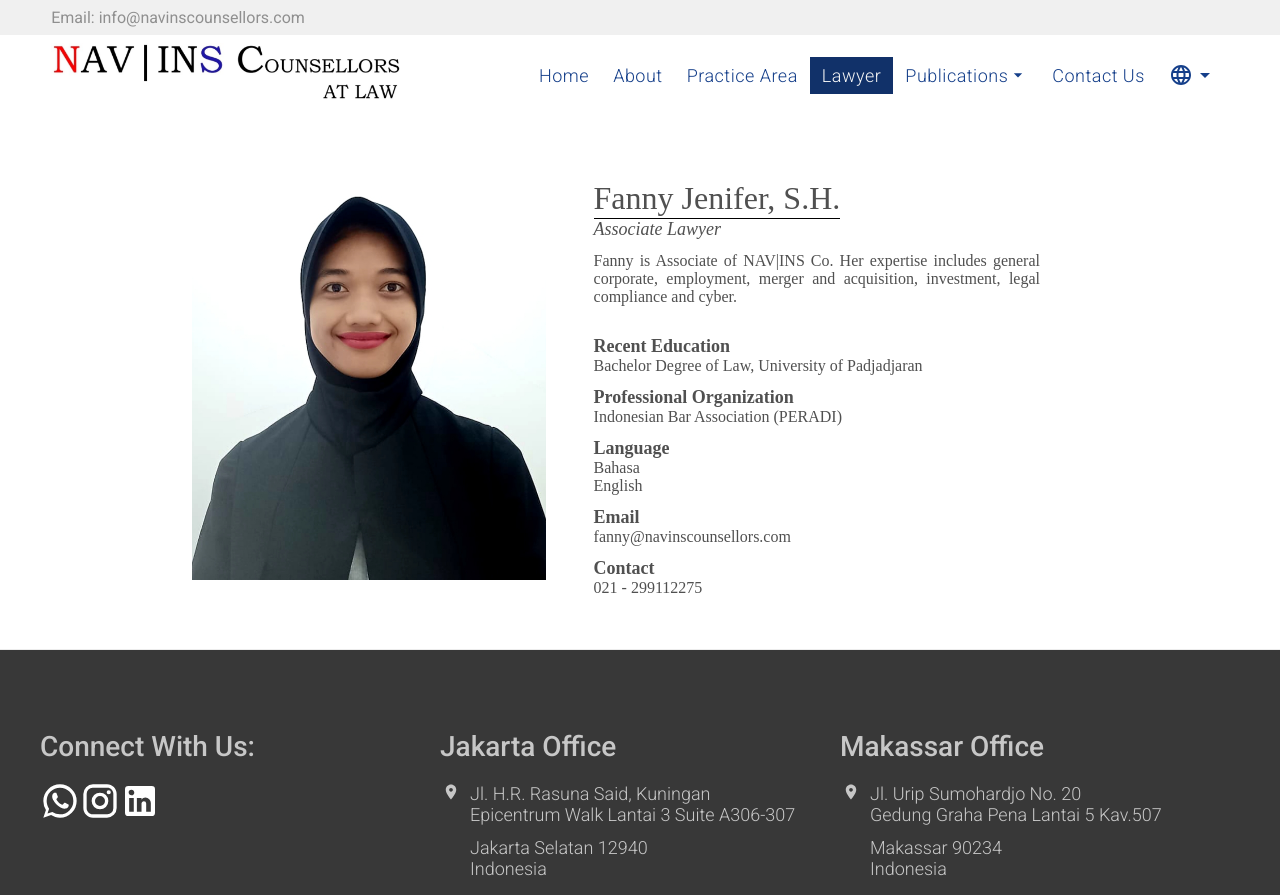
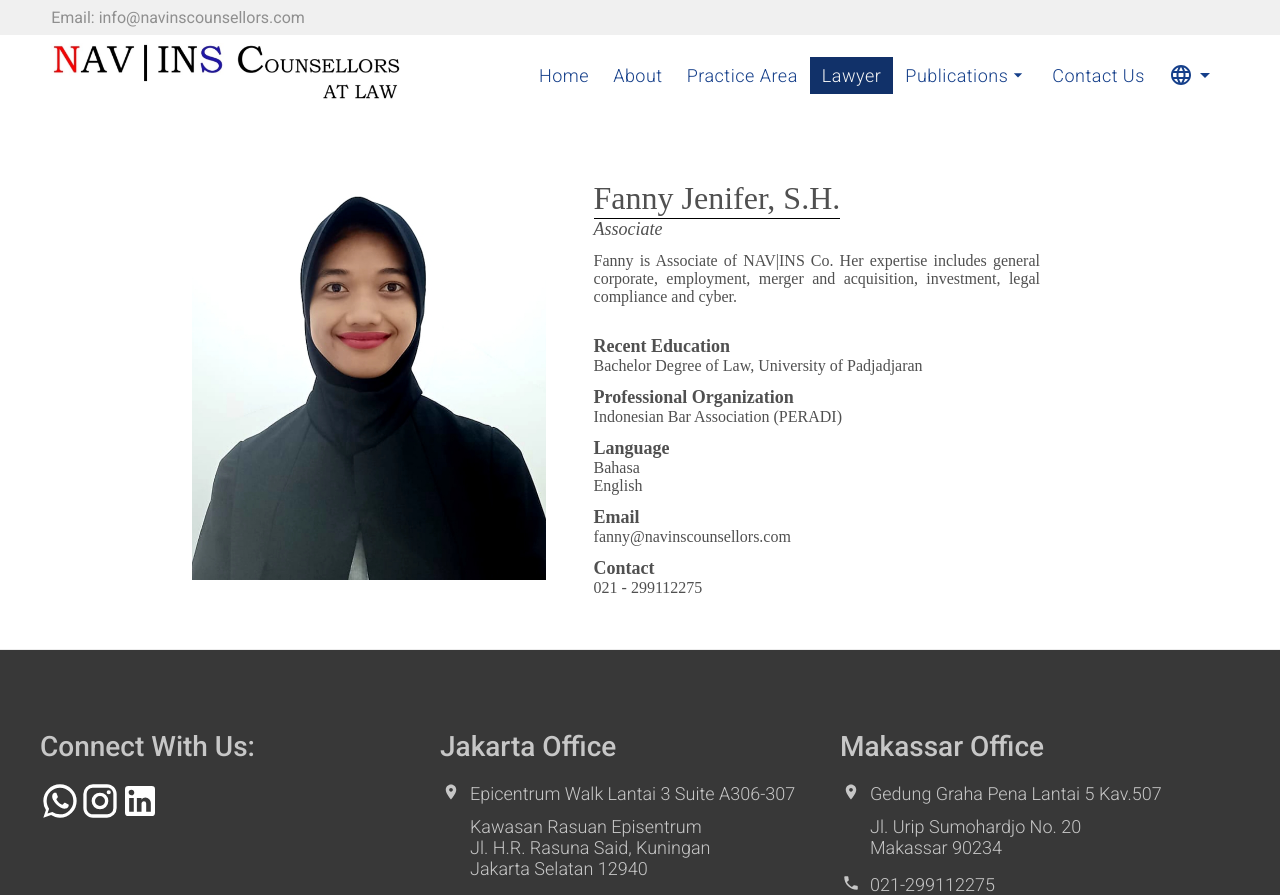
Before and after one commit to MuslimMujahid/navinscounsellors, a React (Create React App) app: page /lawyer/fanny-jenifer-sh in a window 1280 px wide. Shown: the top 895 px of the page. Built offline with nearby package versions, Linux system fonts and the light colour scheme.

Commit message:
update macem-macem

```diff
--- a/src/components/Footer/Footer.js
+++ b/src/components/Footer/Footer.js
@@ -34,11 +34,14 @@ const Address = () => {
                                 <tr>
                                     <td><RoomIcon/></td>
                                     <td>
+                                        <span className="locality">Epicentrum Walk Lantai 3 Suite A306-307</span>
+                                        <span>Kawasan Rasuan Episentrum</span>
                                         <span className="street-address">Jl. H.R. Rasuna Said, Kuningan</span>
-                                        <span className="locality">Epicentrum Walk Lantai 3 Suite A306-307</span>
-                                        <span className="region">Jakarta Selatan</span>
-                                        <span className="postal-code">12940</span>
-                                        <span className="country-name">Indonesia</span>
+                                        <div>
+                                            <span className="region">Jakarta Selatan</span>
+                                            <span className="postal-code">12940</span>
+                                        </div>
+                                        {/* <span className="country-name">Indonesia</span> */}
                                     </td>
                                 </tr>
                             </tbody>
@@ -50,7 +53,7 @@ const Address = () => {
                         <tbody>
                             <tr>
                                 <td><PhoneIcon /></td>
-                                <td><p> -</p></td>
+                                <td><p> 021-299112275</p></td>
                             </tr>
                         </tbody>
                     </table>
@@ -86,13 +89,25 @@ const Address = () => {
                                 <td><RoomIcon /></td>
                                 <td>
                                     <span className="adr">
+                                        <span className="locality">Gedung Graha Pena Lantai 5 Kav.507</span>
                                         <span className="street-address">Jl. Urip Sumohardjo No. 20</span>
-                                        <span className="locality">Gedung Graha Pena Lantai 5 Kav.507</span>
-                                        <span className="region">Makassar</span>
-                                        <span className="postal-code">90234</span>
-                                        <span className="country-name">Indonesia</span>
+                                        <div>
+                                            <span className="region">Makassar</span>
+                                            <span className="postal-code">90234</span>
+                                        </div>
+                                        {/* <span className="country-name">Indonesia</span> */}
                                     </span>
                                 </td>
+                            </tr>
+                        </tbody>
+                    </table>
+                </address>
+                <address className="content-item">
+                    <table>
+                        <tbody>
+                            <tr>
+                                <td><PhoneIcon /></td>
+                                <td><p> 021-299112275</p></td>
                             </tr>
                         </tbody>
                     </table>
--- a/src/components/Header/Header.js
+++ b/src/components/Header/Header.js
@@ -16,6 +16,9 @@ const Header = () => {
     const [layer, setLayer] = useState(false)
     const linkStateCtx = useContext(linkStateContext)
     const languageCtx = useContext(languageContext)
+
+    const [extendMobileLanguage, setExtendMobileLanguage] = useState(false)
+    const [extendMobilePublications, setExtendMobilePublications] = useState(false)
 
     return (
         <header>
@@ -106,11 +109,13 @@ const Header = () => {
                     <li>
                         <Link to="/lawyer">Lawyer</Link>
                     </li>
-                    <li className="link-extended">
+                    <li className="link-extended" onClick={() => setExtendMobilePublications(!extendMobilePublications)}>
                         <div>
                             Publications
                             <ArrowDropDownIcon fontSize="small"/>
                         </div>
+                        {
+                            extendMobilePublications &&
                             <ul className="sub-links">
 
                                 <li>
@@ -120,9 +125,35 @@ const Header = () => {
                                     <Link to="/career">Career</Link>
                                 </li>
                             </ul>
+                        }
                     </li>
                     <li>
                         <Link to="/contact-us">Contact Us</Link>
+                    </li>
+                    <li className="link-extended" onClick={() => setExtendMobileLanguage(!extendMobileLanguage)}>
+                        <div>
+                            <LanguageIcon />
+                            <ArrowDropDownIcon />
+                        </div>
+                        {
+                            extendMobileLanguage &&
+                            <ul className="sub-links">
+                                <li onClick={() => languageCtx.setLang('id')}>
+                                    ID
+                                    {
+                                        languageCtx.lang === 'id'
+                                            && <CheckIcon style={{ fontSize: 20 }} />
+                                    }
+                                </li>
+                                <li onClick={() => languageCtx.setLang('en')}>
+                                    EN
+                                    {
+                                        languageCtx.lang === 'en'
+                                            && <CheckIcon style={{ fontSize: 20 }} />
+                                    }
+                                </li>
+                            </ul>
+                        }
                     </li>
                 </animated.ul>
             </nav>
@@ -132,6 +163,8 @@ const Header = () => {
                     onClick={() => {
                         set({y: (-1 * (y.getValue()+150))})
                         setLayer(!layer)
+                        setExtendMobileLanguage(false)
+                        setExtendMobilePublications(false)
                     }}
                 ></div>}
         </header>
--- a/src/components/Header/style.scss
+++ b/src/components/Header/style.scss
@@ -75,17 +75,11 @@ header {
         }
 
         .sub-links {
-            @include postAbsolute();
 
-            display: none;
-            top: 100%;
-            left: 0;
-            width: 150%;
 
             li {
                 @include flexCenter();
 
-                padding: 12px 12px;
                 background: $color-4;
                 border-left: solid 4px $color-1;
                 color: $color-1;
@@ -99,6 +93,18 @@ header {
                 > * {
                     background-color: $color-8;
                 }
+            }
+
+            @media screen and (min-width: $lg) {
+                @include postAbsolute();
+                // display: none;
+                top: 100%;
+                left: 0;
+                width: 150%;
+            }
+
+            @media screen and (min-width: $md) {
+                display: none;
             }
         }
 
--- a/src/components/Homepage/style.scss
+++ b/src/components/Homepage/style.scss
@@ -125,6 +125,10 @@ section.about {
             width: 100%;
             height: 500px;
             object-fit: cover;
+
+            @media screen and (max-width: $md) {
+                height: 600px;
+            }
         }
 
         .caption {
--- a/src/components/items.js
+++ b/src/components/items.js
@@ -151,7 +151,7 @@ const lawyer_en = [
         link: '/lawyer/muh-naim-syahrir-sh-mh',
     },
     {
-        name: 'Febrian Yanata Putra, S.H., M.H.',
+        name: 'Febriyan Yanata Putra, S.H., M.H.',
         role: 'Partner',
         desc: [
             `Febriyan is a Partner of NAV|INS Co. His expertise includes litigation, bankruptcy, dispute
@@ -197,7 +197,7 @@ const lawyer_en = [
     },
     {
         name: 'Fanny Jenifer, S.H.',
-        role: 'Associate Lawyer',
+        role: 'Associate',
         desc: [
             `Fanny is Associate of NAV|INS Co. Her expertise includes general corporate, employment,
             merger and acquisition, investment, legal compliance and cyber.`
@@ -212,7 +212,7 @@ const lawyer_en = [
     },
     {
         name: 'Hana Oktaviandri, S.H.',
-        role: 'Associate Lawyer',
+        role: 'Associate',
         desc: [
             `Hana is Associate of NAV|INS Co. Her expertise includes commercial contract drafting, foreign
             investment, merger and acquisition, general corporate and commercial matters.`
@@ -256,7 +256,7 @@ const lawyer_id = [
         link: '/lawyer/muh-naim-syahrir-sh-mh',
     },
     {
-        name: 'Febrian Yanata Putra, S.H., M.H.',
+        name: 'Febriyan Yanata Putra, S.H., M.H.',
         role: 'Partner',
         desc: [
             `Febriyan adalah Partner NAV|INS Co. Bidang keahliannya meliputi litigasi, kepailitan,
@@ -301,7 +301,7 @@ const lawyer_id = [
     },
     {
         name: 'Fanny Jenifer, S.H.',
-        role: 'Associate Lawyer',
+        role: 'Associate',
         desc: [
             `Fanny adalah Associate dari NAV|INS Co. Bidang keahliannya meliputi persoalan perusahaan
             umum, ketenagakerjaan, merger dan akuisisi, investasi, kepatuhan hukum dan siber.`
@@ -316,7 +316,7 @@ const lawyer_id = [
     },
     {
         name: 'Hana Oktaviandri, S.H.',
-        role: 'Associate Lawyer',
+        role: 'Associate',
         desc: [
             `Hana adalah Associate dari NAV|INS Co. Bidang keahliannya meliputi drafting perjanjian
             komersial, investasi asing, merger dan akuisisi, persoalan perusahaan umum dan perdagangan.`
```
Also changed, not shown: public/images/lawyer-5.jpg, src/components/Aboutpage/Aboutpage.js (added), src/components/Aboutpage/Aboutpage.module.scss (added), src/loading.gif (added). Lines whose indentation alone changed are shown as unchanged.
